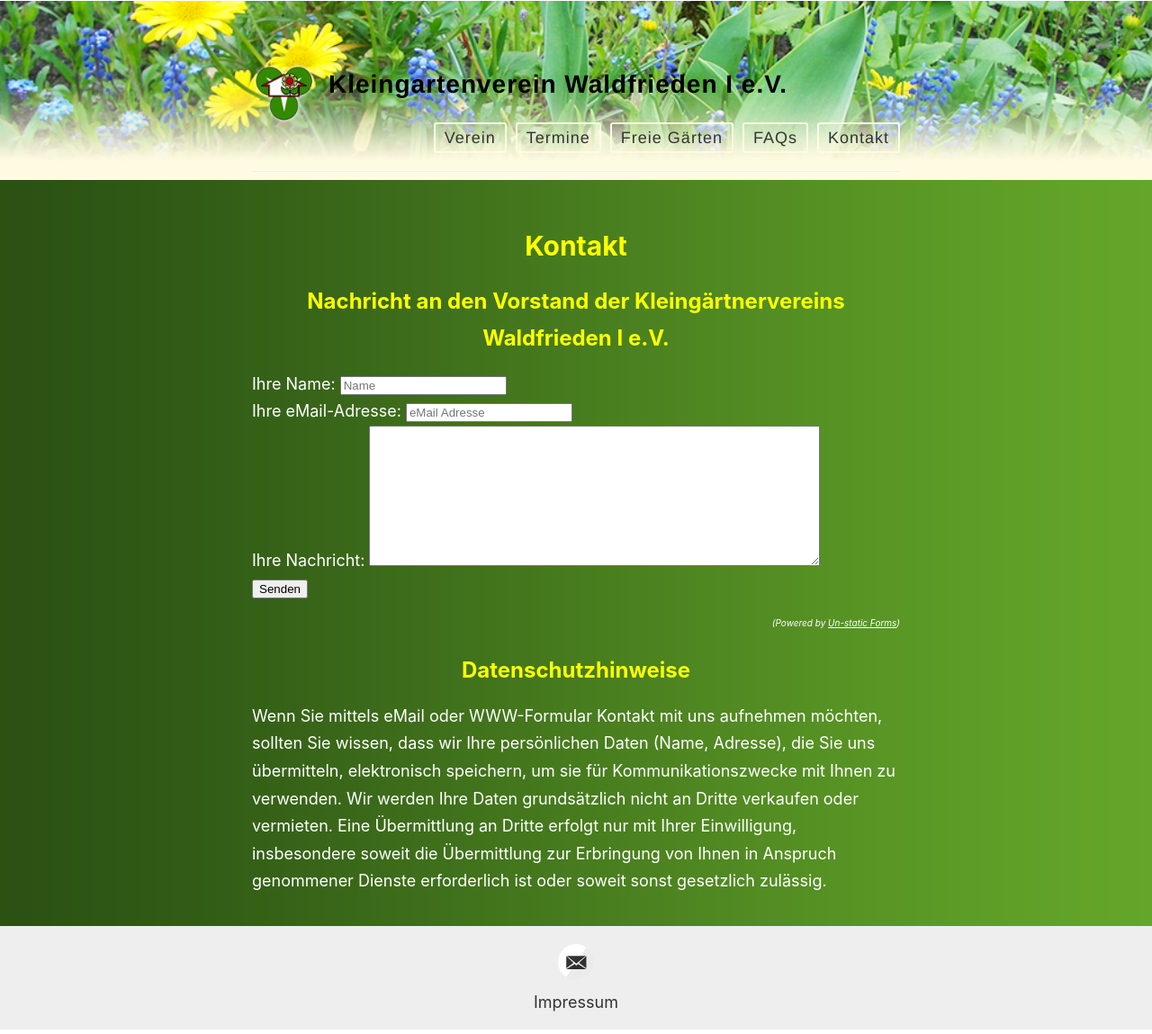
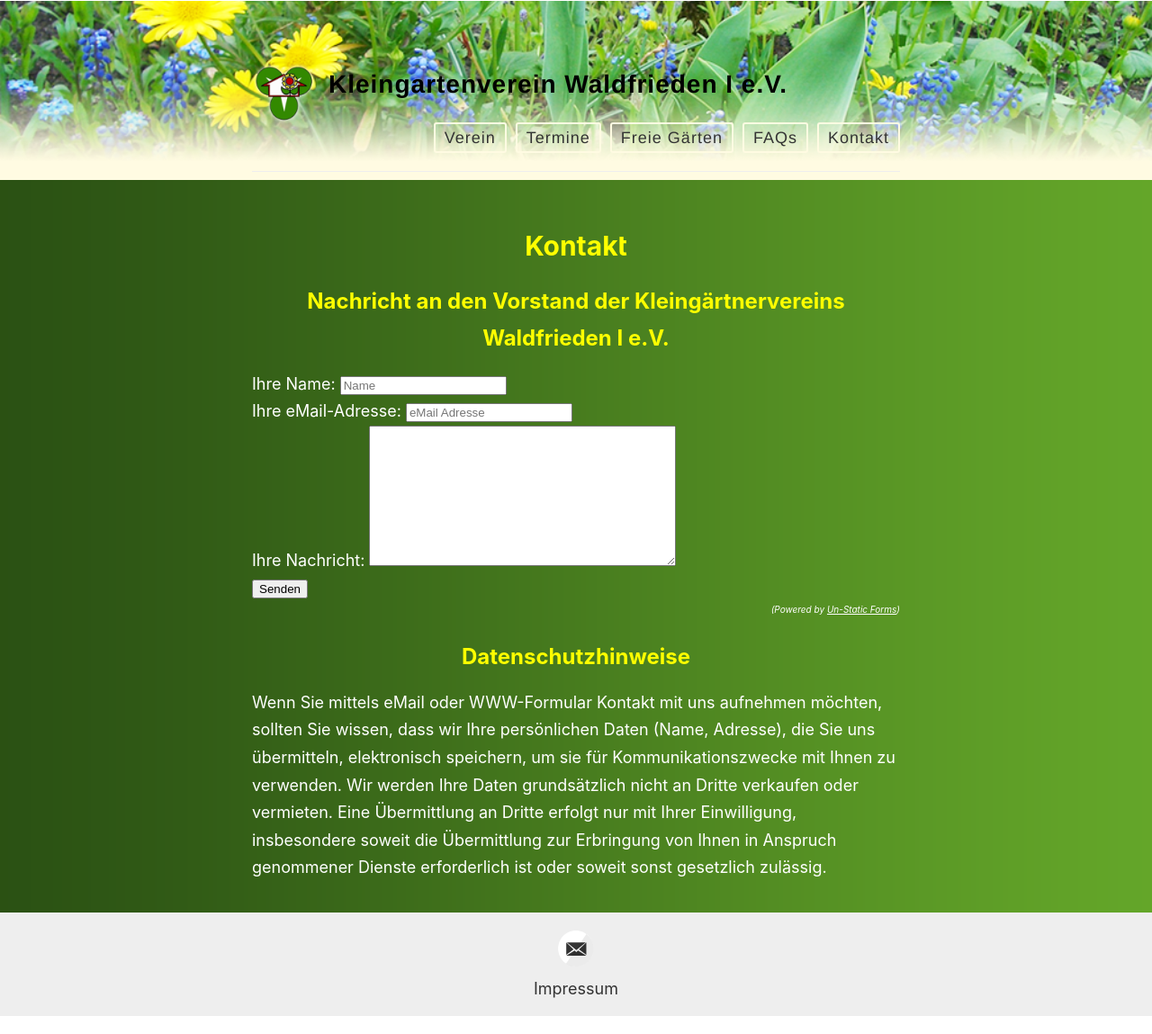
Before and after one commit to der-Frankie/kgv-website-dev.github.io, a Jekyll site: the page built from _pages/kontakt.md, in a window 1280 px wide. Shown: the whole page at 90% size. Built offline with Jekyll 4.4.1, drawn with Linux system fonts in a browser that asks for light colours.

Commit message:
Update contact-form.html

```diff
--- a/_includes/contact-form.html
+++ b/_includes/contact-form.html
@@ -15,15 +15,12 @@
 
     <label>
         Ihre Nachricht:
-        <textarea name="message" cols="60" rows="10"></textarea>
+        <textarea name="message" cols="40" rows="10"></textarea>
     </label>
     <br>
 
     <button type="submit">Senden</button>
 
-    <div class="supporting">
-        <p><i>(Powered by <a rel="nofollow" target="_blank" href="https://forms.un-static.com">Un-static Forms</a>)</i></p>
-    </div>
-
+    <div class="supporting">(Powered by <a rel="nofollow" target="_blank" href="https://forms.un-static.com">Un-Static Forms</a>)</div>
 
 </form>
```
